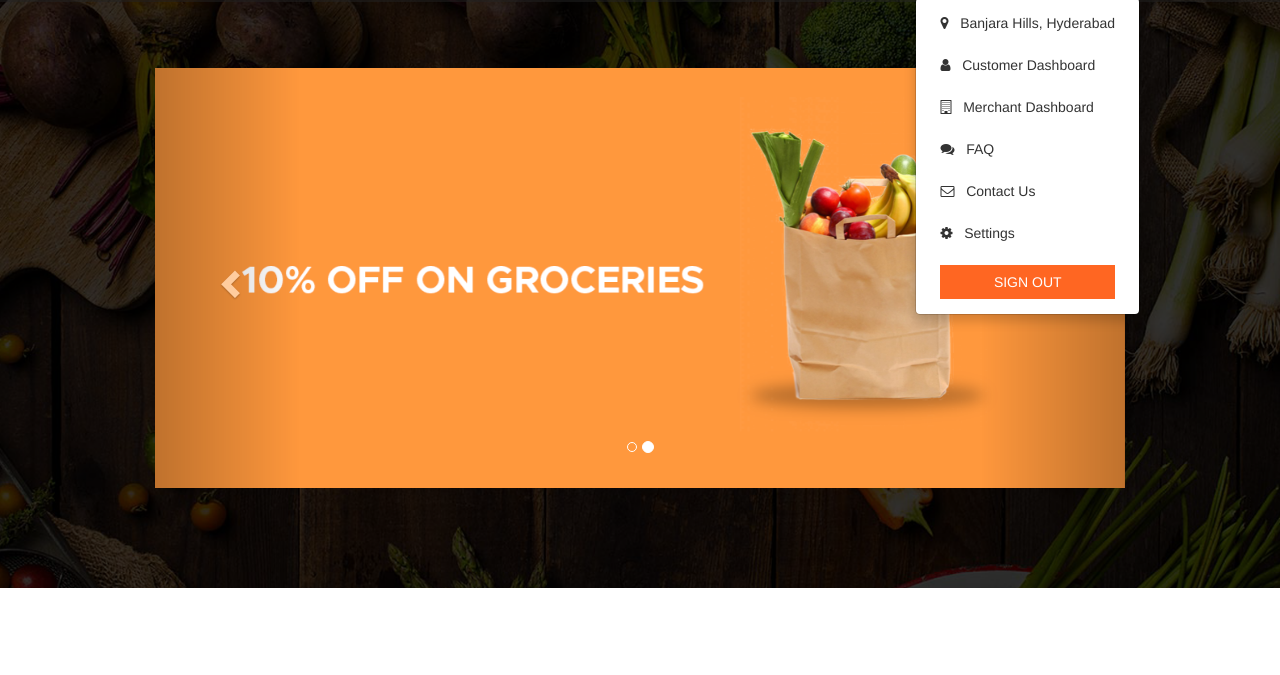
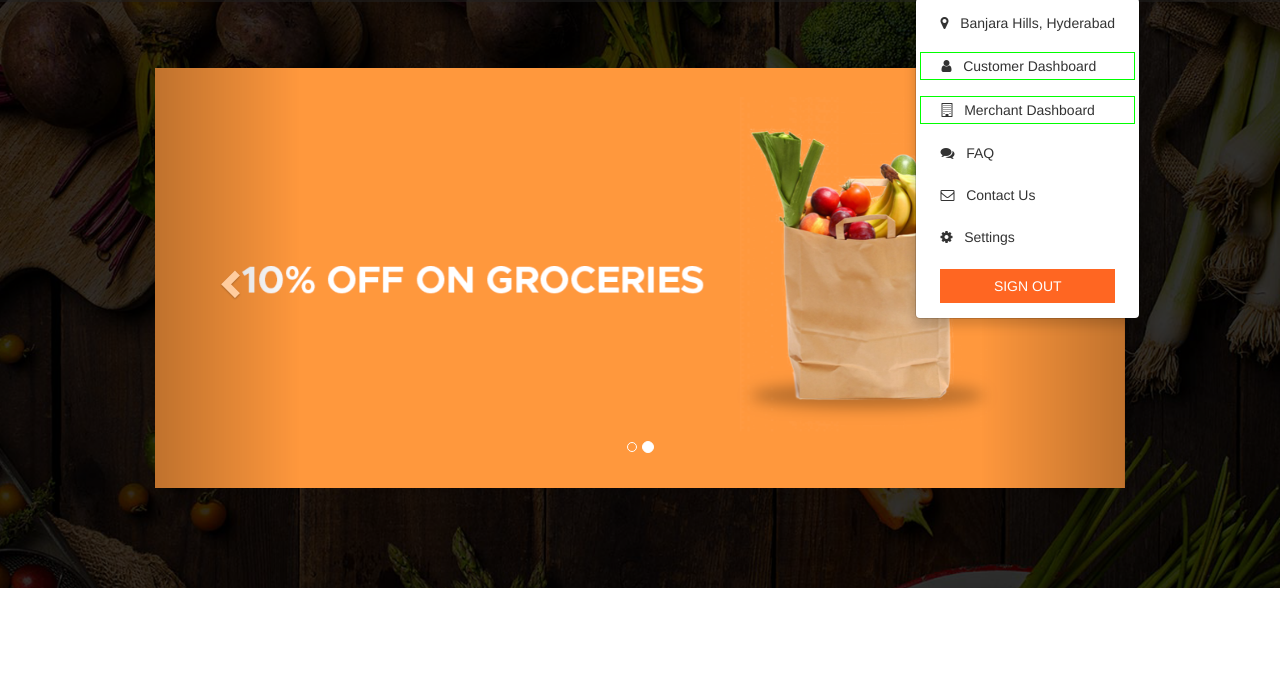
Before and after one commit to unisai/Internship, a plain HTML site: page bhavishya/user.html in a window 1280 px wide. Both pictures are taken after a click on the link "Mr. Abc Mukherjee". Shown: the part 62-737 px from the top of the page. Drawn offline with nearby package versions, Linux system fonts and the light colour scheme.

Commit message:
user update

```diff
--- a/bhavishya/user.html
+++ b/bhavishya/user.html
@@ -45,10 +45,10 @@
                                 <a href="#"><i class="fa fa-map-marker" aria-hidden="true"></i>&nbsp; &nbsp;Banjara Hills, Hyderabad</a>
                             </li>
                             <li>
-                                <a href="customer-dashboard.html"><i class="fa fa-user" aria-hidden="true"></i>&nbsp; &nbsp;Customer Dashboard</a>
+                                <a  class="al" href="customer-dashboard.html"><i class="fa fa-user" aria-hidden="true"></i>&nbsp; &nbsp;Customer Dashboard</a>
                             </li>
                             <li>
-                                <a href="merchant-dashboard.html"><i class="fa fa-building-o" aria-hidden="true"></i>&nbsp; &nbsp;Merchant Dashboard</a>
+                                <a  class="al" href="merchant-dashboard.html"><i class="fa fa-building-o" aria-hidden="true"></i>&nbsp; &nbsp;Merchant Dashboard</a>
                             </li>
                             <li>
                                 <a href="#"><i class="fa fa-comments" aria-hidden="true"></i>&nbsp; &nbsp;FAQ</a>
```
